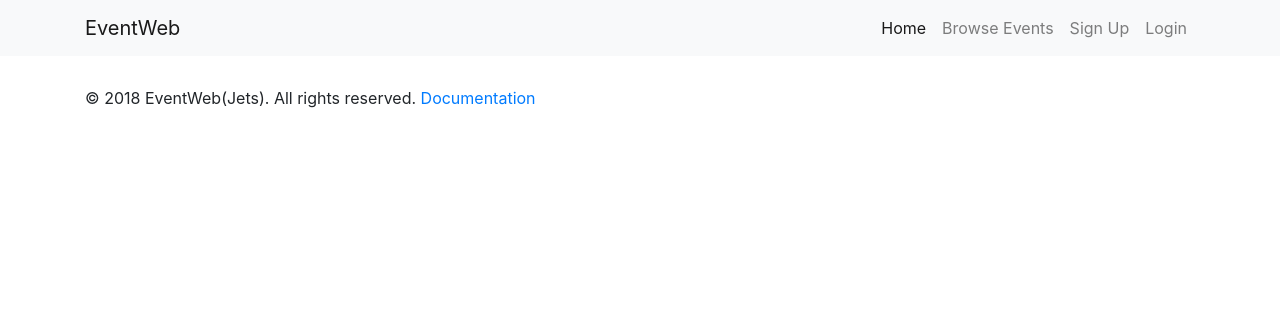
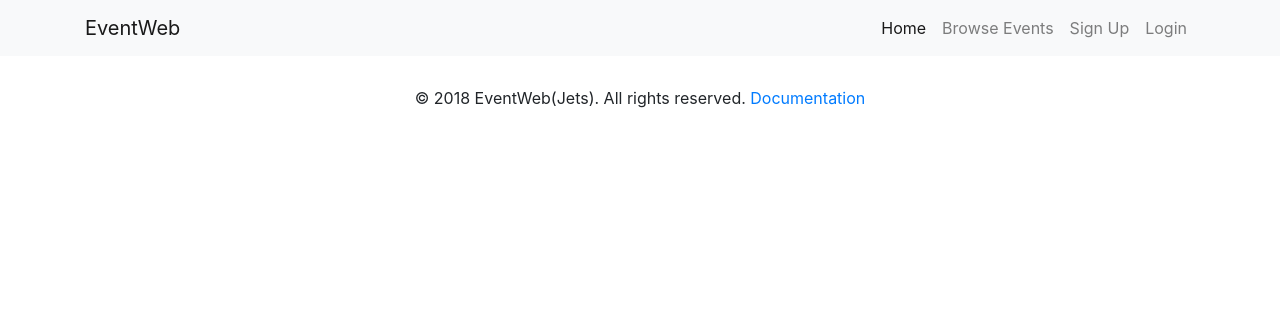
Before and after one commit to JetsMMU/EventWeb, a PHP site: page /home.php in a window 1280 px wide. Shown: the top 316 px of the page. Run offline with PHP 8.4, Linux system fonts and the light colour scheme.

Commit message:
update footer, text align

```diff
--- a/partials/footer.php
+++ b/partials/footer.php
@@ -1,4 +1,4 @@
-<footer class="footer">
+<footer class="footer text-center">
   <div class="container">
     <span>&copy <span id="year"></span> EventWeb(Jets). All rights reserved.</span>
     <a href="../docs/doc.html" id="doc">Documentation</a>
```
